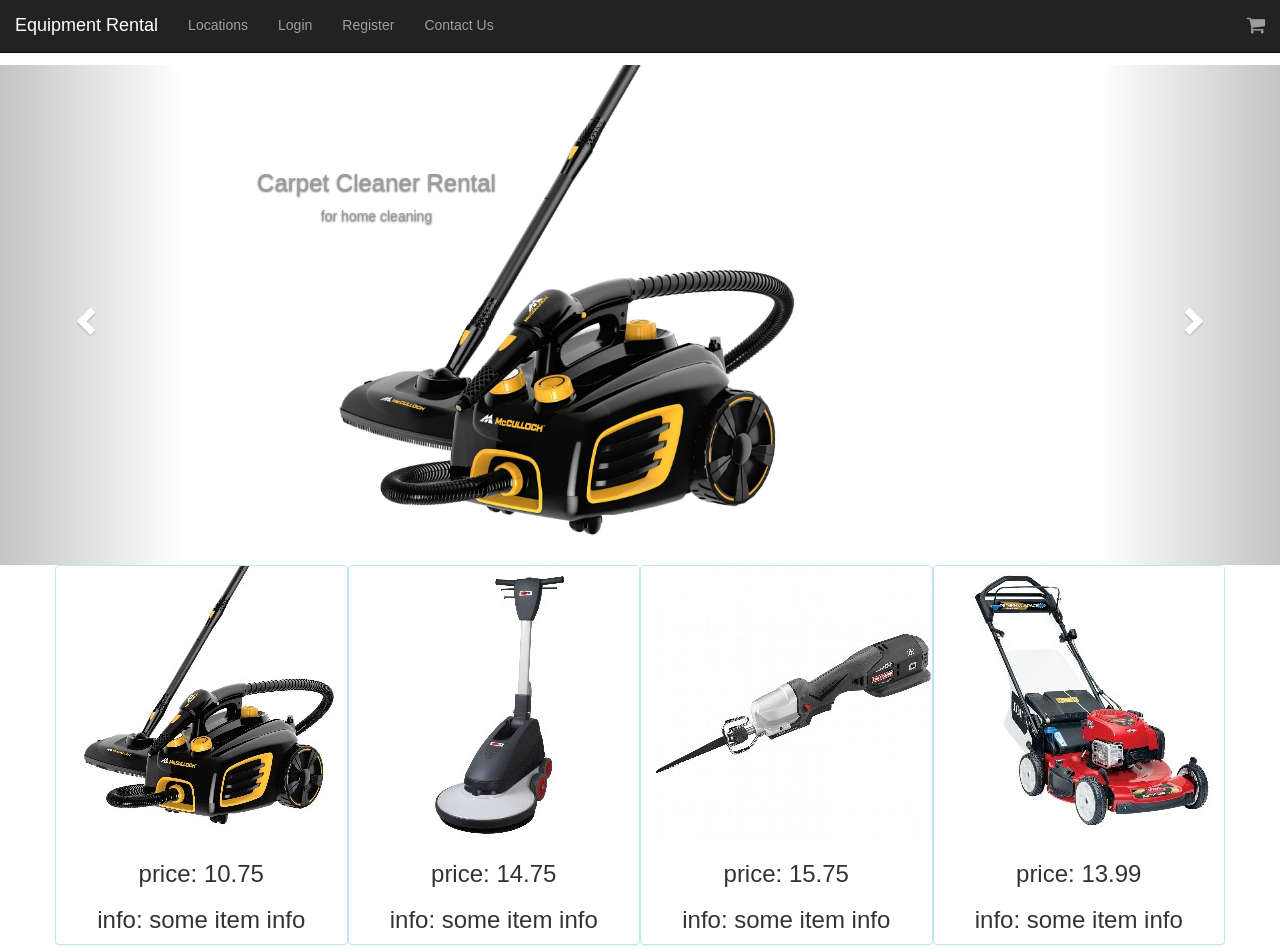
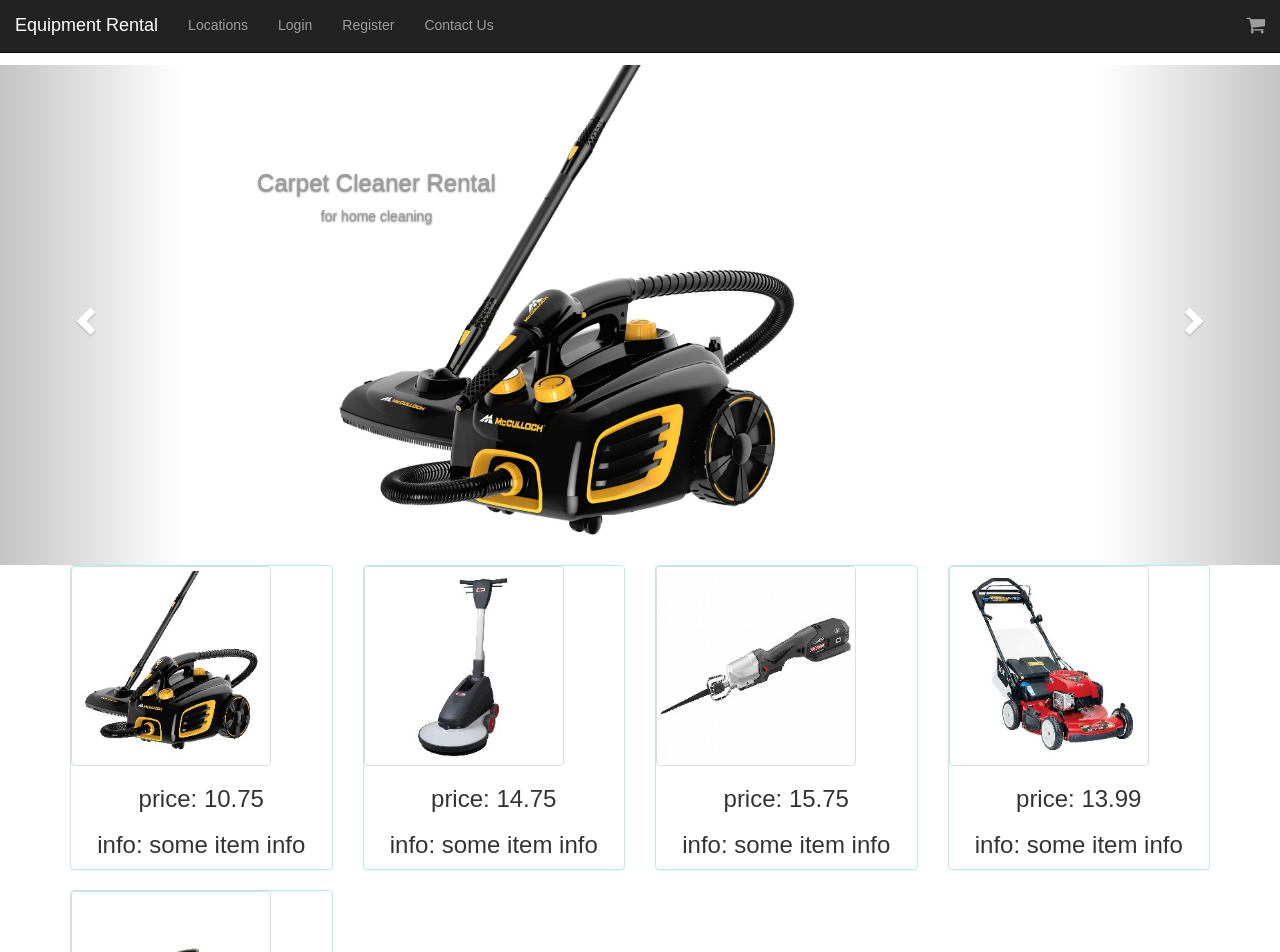
Before and after one commit to Jrod9599/equipmentRental, a React (Create React App) app: page / in a window 1280 px wide. Shown: the top 952 px of the page. Built offline with nearby package versions, Linux system fonts and the light colour scheme; what google-maps-react would draw is missing.

Commit message:
checkout checker

```diff
--- /dev/null
+++ b/delet/index.js
@@ -0,0 +1,2 @@
+import delet from "./delet";
+export default delet;
--- /dev/null
+++ b/src/itemBox.css
@@ -0,0 +1,4 @@
+.item-box{
+    width:200px;
+
+}
--- a/src/itemBox.js
+++ b/src/itemBox.js
@@ -1,6 +1,6 @@
 import React , {Component} from 'react';
 import {Link} from 'react-router-dom'
-
+import 'itemBox.css'
 
 class ItemBox extends Component{
     constructor(props){
@@ -11,9 +11,9 @@ class ItemBox extends Component{
     render(){
         console.log(this.props.entry)
         return(
-            <div className="col-xs-6 col-md-3 panel panel-info">
+            <div className="panel panel-info">
                 <Link to={`product/${this.props.id}`} >
-                    <img src={this.props.entry.thumb} alt={'image not found'}/>
+                    <img className={'thumbnail item-box'} width={'250px'} src={this.props.entry.thumb} alt={'image not found'}/>
                 </Link>
                 <h3>price:   {this.props.entry.price}</h3>
                 <h3>info: some item info</h3>
--- a/src/thumbContainer.js
+++ b/src/thumbContainer.js
@@ -2,6 +2,7 @@ import React, {Component} from 'react';
 import {Link} from 'react-router-dom'
 import axios from 'axios'
 import ItemBox from "./itemBox";
+
 // import ImageThumb from "./itemBox";
 class ThumbContainer extends Component {
 
@@ -31,14 +32,13 @@ class ThumbContainer extends Component {
 
         let thumbs = []
         //    console.log(this.state.inventory)
-        let i=0
-        for (let key in this.state.inventory){
+        let i = 0
+        for (let key in this.state.inventory) {
 
-            thumbs.push(<ItemBox id={key} entry={this.state.inventory[key]} key={i}/>)
+            thumbs.push(<div className={'col-sm-3'}><ItemBox id={key} entry={this.state.inventory[key]} key={i}/></div>)
             i++
 
         }
-
 
 
         /*        const thumbs = this.state.inventory.map((item, index) => {
@@ -49,7 +49,11 @@ class ThumbContainer extends Component {
 
                 })*/
         return (
-            <div className={'row'}>{thumbs} </div>
+            <div className={'row'}>
+
+                    {thumbs}
+
+            </div>
 
         )
     }
```
Also changed, not shown: delet/delet.js (added, +10 -0 lines), delet/delet.jsx (added, +12 -0 lines), delet/delet.css (added). Lines whose indentation alone changed are shown as unchanged.
